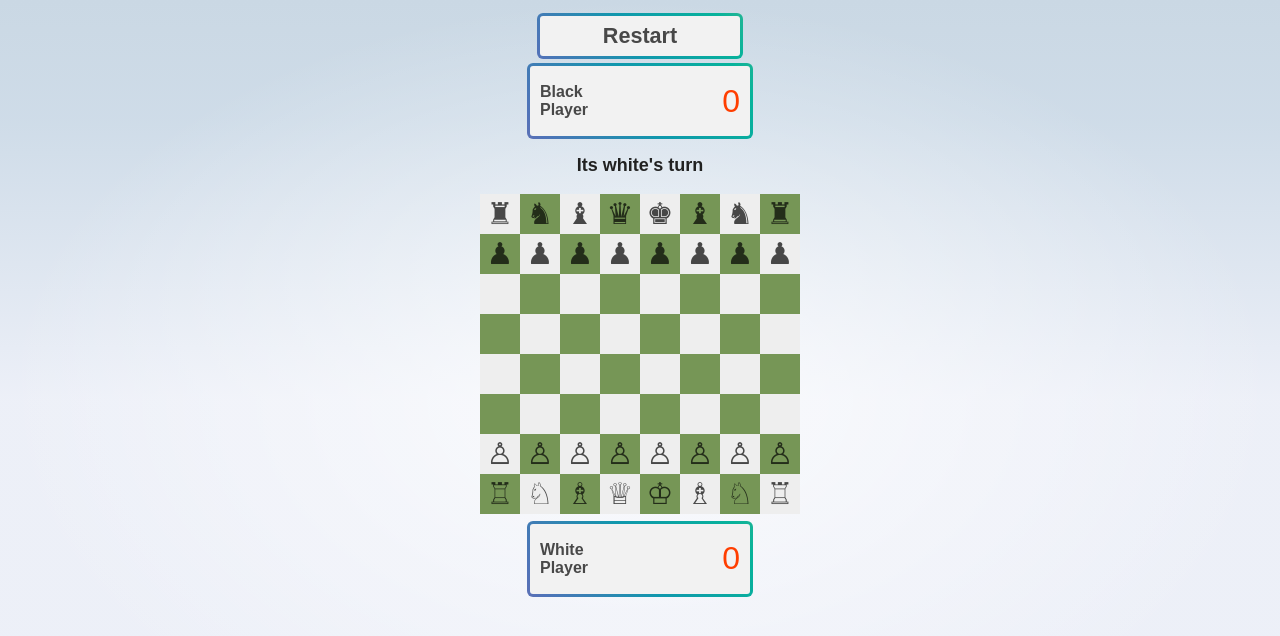
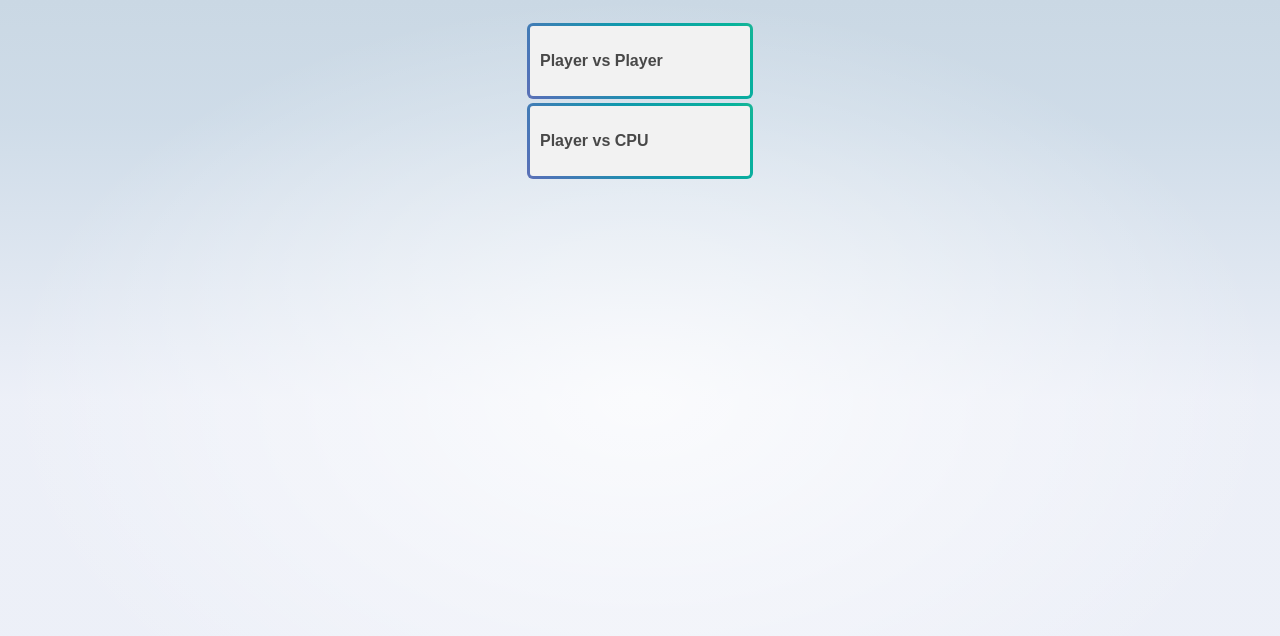
Before and after one commit to museadam/svelte-chess, a SvelteKit app: page / in a window 1280 px wide. Shown: the top 636 px of the page. Built offline with nearby package versions, Linux system fonts and the light colour scheme.

Commit message:
added player vs player and p vs cpu options

```diff
--- a/src/routes/+page.svelte
+++ b/src/routes/+page.svelte
@@ -20,6 +20,8 @@
 
 	let theirKills = $state(0);
 	let theirKillsArr = $state([]);
+	let startGame = $state(false);
+	let cpu = $state(false);
 
 	function restartGame() {
 		myKills = 0;
@@ -99,18 +101,20 @@
 </script>
 
 <div class="sheet">
+	{#if startGame}
 		<button class="btn gradient-border" onclick={restartGame}> Restart </button>
 
 		<div class="gradient-border score-card">
 			<div class="player-name">Black Player</div>
 			<div class="counter-viewport">
 				<div class="counter-digits" style="transform: translate(0, {100 * offset2}%)">
-				<strong class="hidden" aria-hidden="true">{Math.floor($their_displayed_count + 1)}</strong>
+					<strong class="hidden" aria-hidden="true">{Math.floor($their_displayed_count + 1)}</strong
+					>
 					<strong>{Math.floor($their_displayed_count)}</strong>
 				</div>
 			</div>
 		</div>
-	<ChessBoard bind:board bind:moveHistory on:kills={(e) => handleKill(e)} />
+		<ChessBoard bind:board bind:moveHistory {cpu} on:kills={(e) => handleKill(e)} />
 
 		<div class="gradient-border score-card">
 			<div class="player-name">White Player</div>
@@ -121,6 +125,38 @@
 				</div>
 			</div>
 		</div>
+	{/if}
+	{#if !startGame}
+		<div
+			tabindex="0"
+			role="button"
+			class="gradient-border score-card startBtn"
+			onclick={() => {
+				startGame = true;
+				cpu = false;
+			}}
+			onkeypress={(e) => {
+				if (e.key === 'Shift+c') startGame = true;
+			}}
+		>
+			<div class="player-name">Player vs Player</div>
+		</div>
+
+		<div
+			tabindex="0"
+			role="button"
+			class="gradient-border score-card startBtn"
+			onclick={() => {
+				startGame = true;
+				cpu = true;
+			}}
+			onkeypress={(e) => {
+				if (e.key === 'Shift+c') startGame = true;
+			}}
+		>
+			<div class="player-name">Player vs CPU</div>
+		</div>
+	{/if}
 </div>
 
 <!-- <div>
@@ -134,6 +170,9 @@
 </div> -->
 
 <style>
+	.startBtn {
+		cursor: pointer;
+	}
 	.btn {
 		all: unset;
 		display: flex;
--- a/src/routes/ChessBoard.svelte
+++ b/src/routes/ChessBoard.svelte
@@ -6,18 +6,16 @@
 	import { getRowAndColumn, getSquareFromRC } from '$lib/utils/moves';
 	import { calcMoves, validateMove } from '$lib/utils/moves/validate';
 	import { findBestMove } from '$src/lib/utils/minmax';
-	import {
-		getMirroredSquare,
-		getMovePiece,
-		useOpeningMove
-	} from '$src/lib/utils/bot/starter-moves';
+	import { getMovePiece, useOpeningMove } from '$src/lib/utils/bot/starter-moves';
+	import Page from './+page.svelte';
 
 	interface Props {
 		board: SquareOnBoard[];
 		moveHistory: MoveHistory[];
+		cpu: boolean;
 	}
 
-	let { board = $bindable(), moveHistory = $bindable() }: Props = $props();
+	let { board = $bindable(), moveHistory = $bindable(), cpu }: Props = $props();
 	let newRowIndex: string = $state('');
 	// $inspect(botBoard);
 
@@ -39,8 +37,6 @@
 		const moveI = board.findIndex((element) => element.square === move?.from.square);
 		const newI = board.findIndex((element) => element.square === move?.to.sq);
 
-		// console.log(move.to);
-		// console.log(move);
 		let removedPiece;
 
 		if (move?.to.moveT === 'attack') {
@@ -55,18 +51,12 @@
 			movedPiece: move?.piece,
 			removedPiece
 		};
-		// console.log(moveItem);
-		// console.log('bots moveItem');
 
 		moveHistory.push(moveItem);
-		// const moves = [...$state.snapshot(moveHistory)];
 
 		board[newI].piece = move?.from.piece;
 		board[moveI].piece = '';
 		board[moveI].potentialMoves = [];
-		// botBoard[newI].piece = move?.from.piece;
-		// botBoard[moveI].piece = '';
-		// botBoard[moveI].potentialMoves = [];
 	}
 
 	async function handleDrop(
@@ -176,34 +166,23 @@
 				};
 
 				moveHistory = [...moveHistory, moveItem];
-				// const moves = [...$state.snapshot(moveHistory)];
-				// console.log(moves);
-				// console.log('re calc moves');
-				// recalculate all moves for bot
 
 				calcMoves(board, moveHistory);
-				// console.log('calcMoves after1');
 
-				if (selectedColor === 'white') {
+				if (selectedColor === 'white' && cpu) {
 					currentPlayer = 'black';
 
 					let bes;
 
 					let bmL = [...$state.snapshot(botMoves)].length;
-					// console.log(bmL);
-					// console.log(botCurrentMove);
 
 					if (bmL < botCurrentMove + 1) {
-						// console.log('no more moves');
 						bes = findBestMove([...$state.snapshot(board)], 2, 'black', moveHistory);
 					} else {
 						bes = getBotStarterMoves('black');
 					}
 					moveBot(bes);
-					// console.log('calcMoves before2');
-					// await tick();
 					calcMoves(board, moveHistory);
-					// console.log('calcMoves after2');
 				}
 
 				if (currentPlayer === 'white') {
@@ -228,24 +207,17 @@
 	}
 	function setBotStarterMoves() {
 		const moves = useOpeningMove();
-		// if (botMoves.length <= 0) botMoves = [...moves];
 		return moves;
 	}
 	function getBotStarterMoves(color: string) {
 		let move = botMoves[botCurrentMove];
-		// console.log(move);
-		// console.log('move');
 		const { square, mv } = getMovePiece(board, color, move);
 		move = mv;
-		// console.log(square);
-		// console.log('sq');
 		botCurrentMove += 1;
-		// console.log(move);
-		// console.log('move');
 		return {
 			from: { ...square }, // starting position in chess notation
 			to: { sq: move, moveT: 'move' }, // target position in chess notation
-			piece: square
+			piece: square?.piece
 		};
 	}
 
```
Lines whose indentation alone changed are shown as unchanged.
